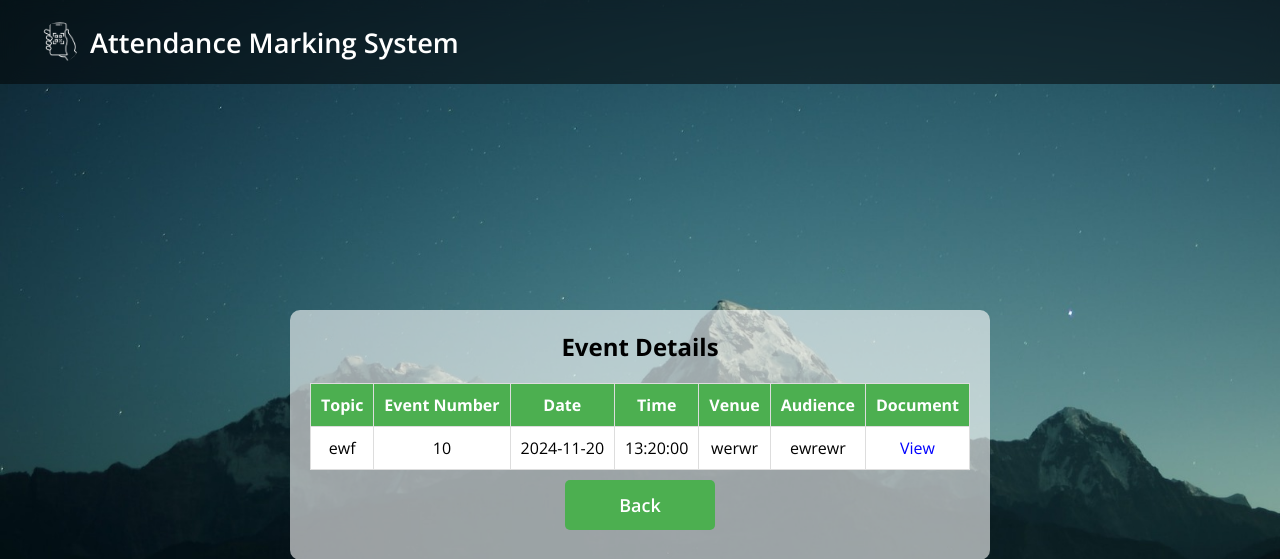
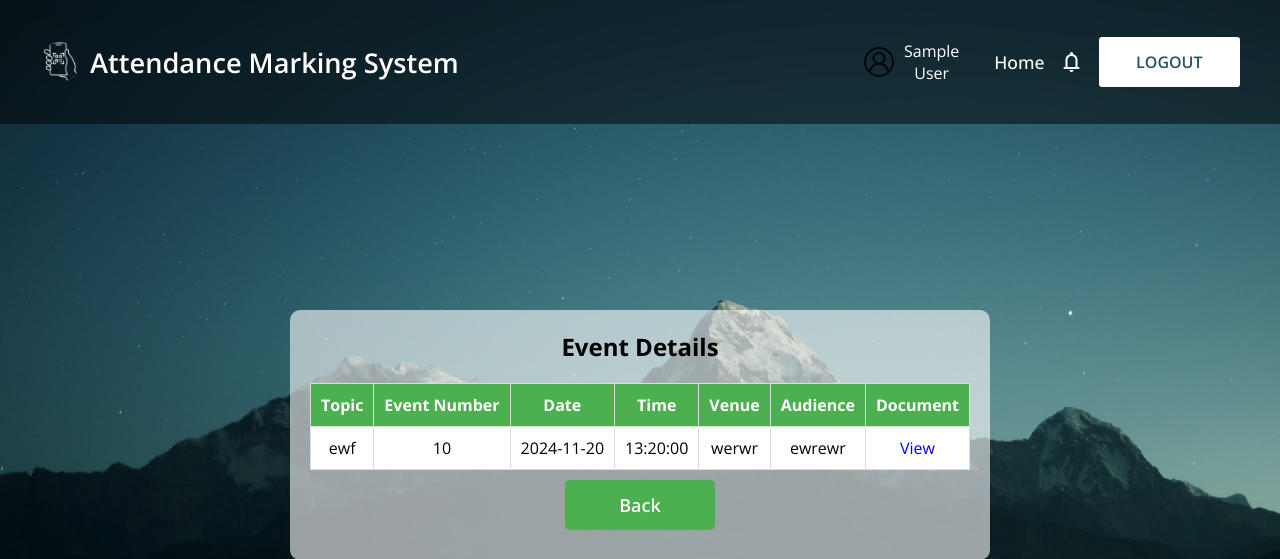
Before and after one commit to Chamaracperera/Attendance-Marking-System, a PHP site: page /QR/php/view_lectures/view_events.php in a window 1280 px wide. Shown: the top 559 px of the page. Run offline with PHP 8.4, Linux system fonts and the light colour scheme; the visitor is signed in with stand-in values (Sample User, id 1); data comes from the database, SQL or seed files in the repository; a stand-in replaces the project's code that opens the database connection.

Commit message:
Update view_events.php

```diff
--- a/php/view_lectures/view_events.php
+++ b/php/view_lectures/view_events.php
@@ -2,12 +2,12 @@
 session_start();
 
 // Check if the user is logged in
-if (!isset($_SESSION['user_name'])) {
+if (!isset($_SESSION['name'])) {
     header('Location:../../index.html?error=notloggedin');
     exit();
  }
 
- $username = $_SESSION['user_name'];
+ $username = $_SESSION['name'];
 
 include '../db.php';
 
@@ -23,6 +23,7 @@ ini_set('display_errors', 1);
     <meta charset="UTF-8">
     <meta name="viewport" content="width=device-width, initial-scale=1.0">
     <title>Event Details</title>
+    <link rel="shortcut icon" href="../../img/logo.png">
     <link rel="stylesheet" href="https://fonts.googleapis.com/css2?family=Material+Symbols+Rounded:opsz,wght,FILL,GRAD@48,400,0,0">
     <script src="https://code.jquery.com/jquery-3.6.0.min.js"></script>
     <link rel="stylesheet" href="../../css/style.css">
@@ -36,6 +37,18 @@ ini_set('display_errors', 1);
                 <img src="../../img/logo.png" alt="logo">
                 <h2>Attendance Marking System</h2>
             </a>
+            <div class="navbar-right">
+                    <ul class="links">
+                        <div class="profile">
+                            <img src="../../img/user.png" class="profile-photo">
+                            <span class="username"><?php echo htmlspecialchars($_SESSION['name']); ?></span>
+                        </div>
+                        <span class="close-btn material-symbols-rounded">close</span>
+                        <li><a href="#">Home</a></li>
+                    </ul>
+                    <span class="notification-btn material-symbols-rounded">notifications</span>
+                    <button class="logout-btn" id="logoutBtn">LOGOUT</button>
+                </div>
 
         </nav>
     </header>
```
